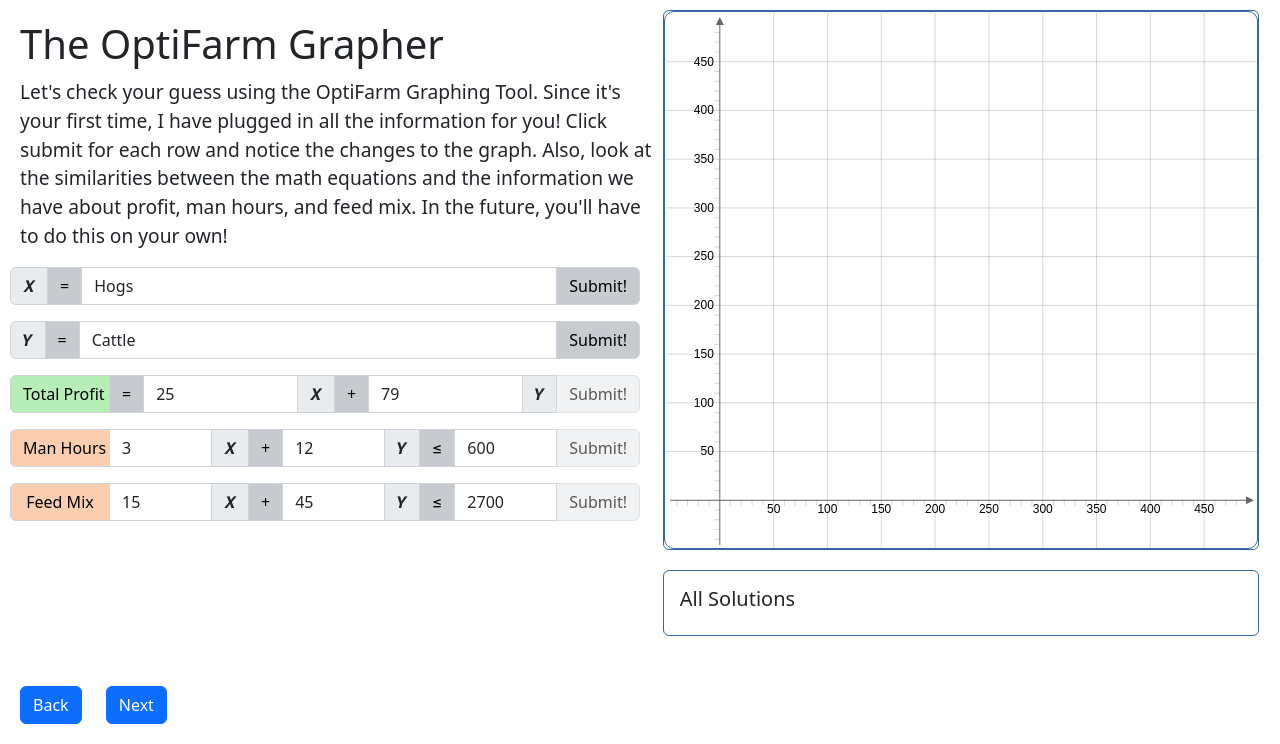
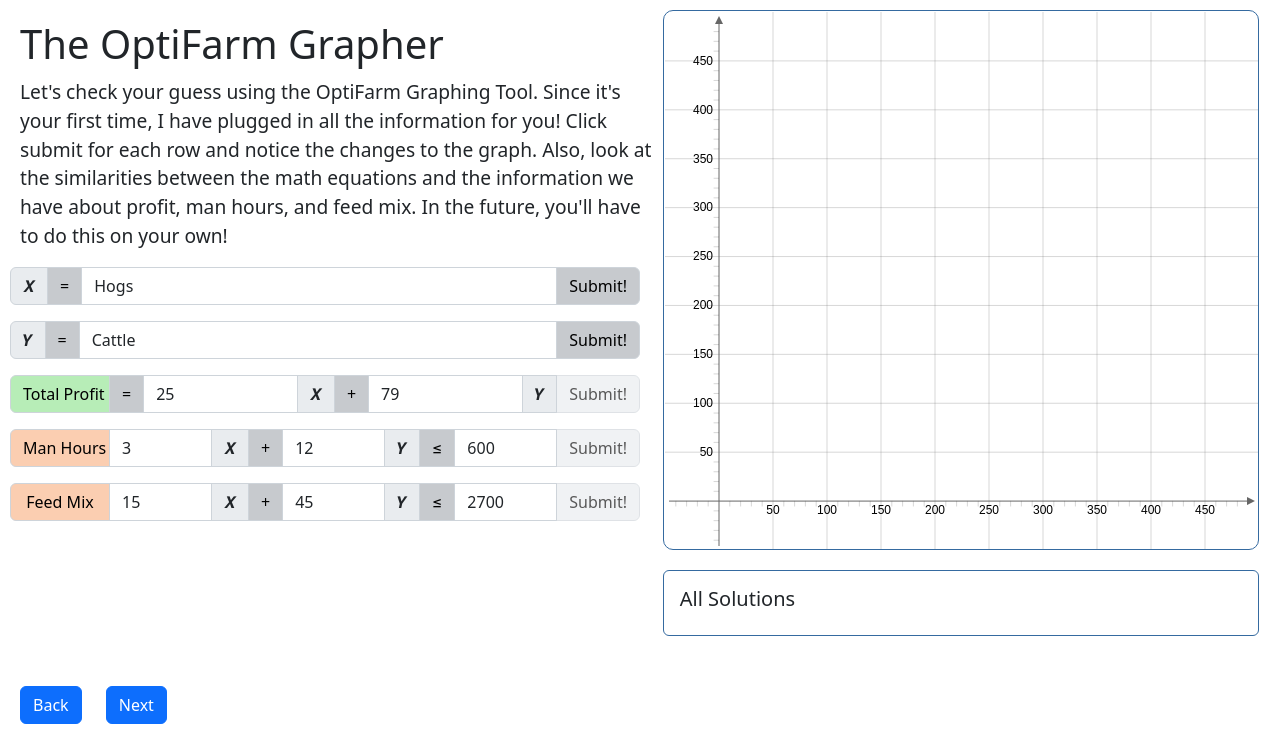
Before and after one commit to ChickFilAGod/optifarm, a Flask app: page /intro/part-4 in a window 1280 px wide. Shown: the part 56-800 px from the top of the page. Run offline with Flask 2, Linux system fonts and the light colour scheme; some libraries are stand-ins or nearby versions.

Commit message:
small bug fix

```diff
--- a/static/styles.css
+++ b/static/styles.css
@@ -101,6 +101,7 @@
     height: 67.5vh;
     margin-bottom: 20px;
     margin-left: 1vw;
+    border-width: 0px;
 }
 .board-desc{
     margin-left: 1vw;
```
